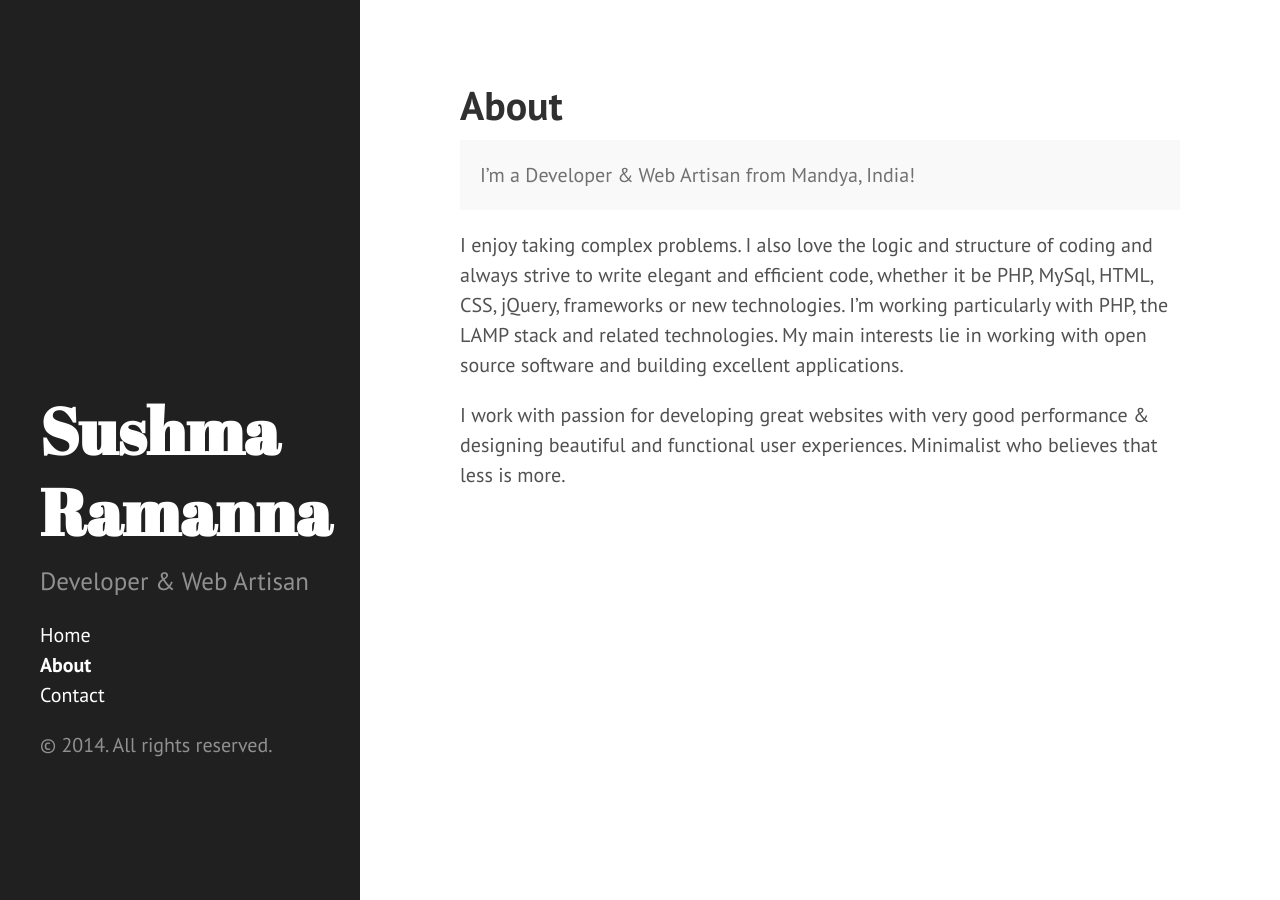
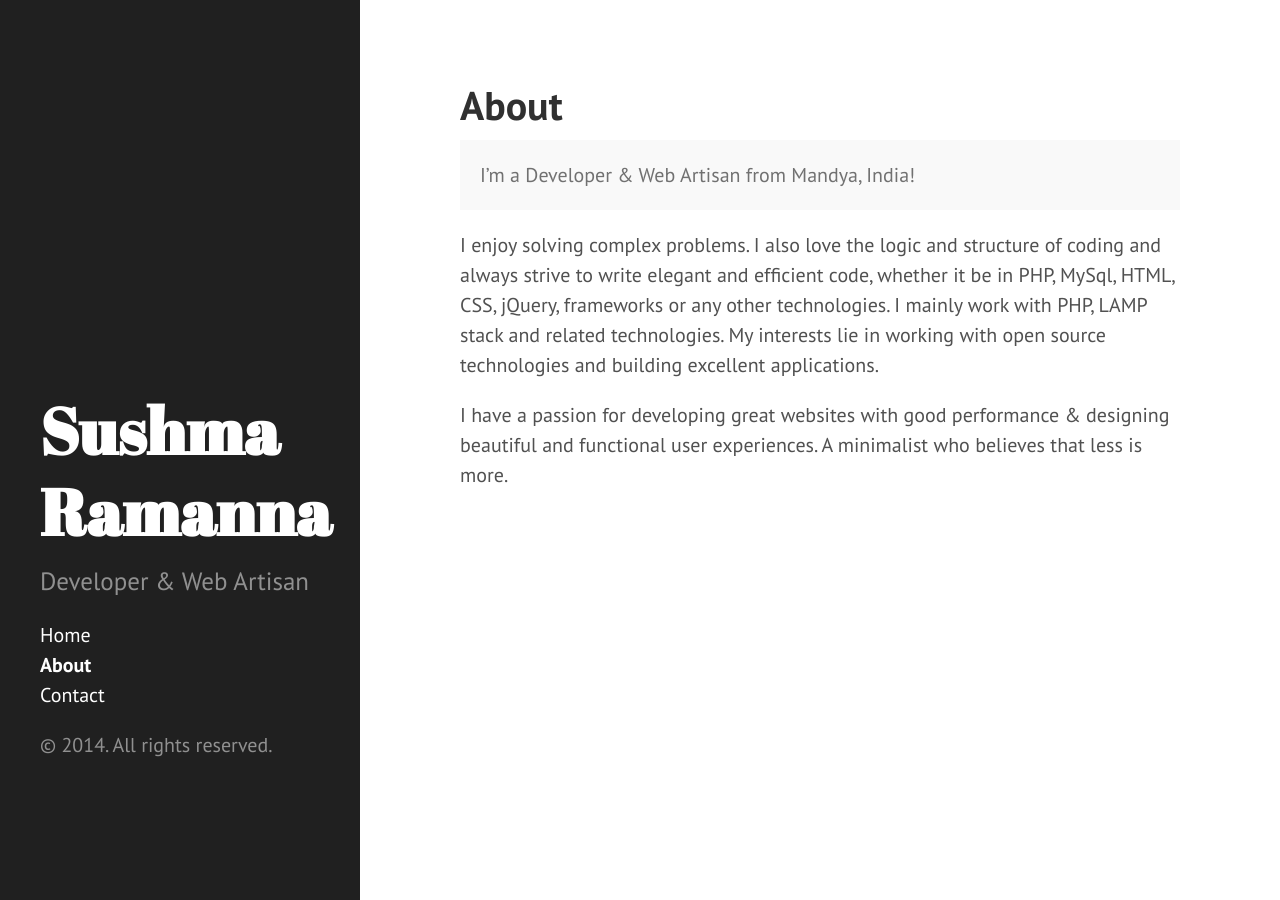
Before and after one commit to sushma-r/sushma-r.github.io, a Jekyll site: the page built from about.md, in a window 1280 px wide. Built offline with Jekyll 4.4.1, drawn with Linux system fonts in a browser that asks for light colours; Markdown is read by kramdown in place of the engine named in the settings.

Commit message:
grammar correction

```diff
--- a/about.md
+++ b/about.md
@@ -4,14 +4,12 @@ title: About
 ---
 
 <p class="message">
-  I’m a Developer & Web Artisan from Mandya, India!
+   I’m a Developer & Web Artisan from Mandya, India!
 </p>
 
- I enjoy taking complex problems. I also love the logic and structure of coding and always strive to write elegant and efficient code, whether it be PHP, MySql, HTML, CSS, jQuery, frameworks or new technologies.
- I'm working particularly with PHP, the LAMP stack and related technologies. My main interests lie in working with open source software and building excellent applications.
+I enjoy solving complex problems. I also love the logic and structure of coding and always strive to write elegant and efficient code, whether it be in PHP, MySql, HTML, CSS, jQuery, frameworks or any other technologies. I mainly work with PHP, LAMP stack and related technologies. My interests lie in working with open source technologies and building excellent applications.
 
- I work with passion for developing great websites with very good performance & designing beautiful and functional user experiences.
- Minimalist who believes that less is more.
+I have a passion for developing great websites with good performance & designing beautiful and functional user experiences. A minimalist who believes that less is more.
 
 <!-- Learn more and contribute on [GitHub](https://github.com/poole).
 
```
